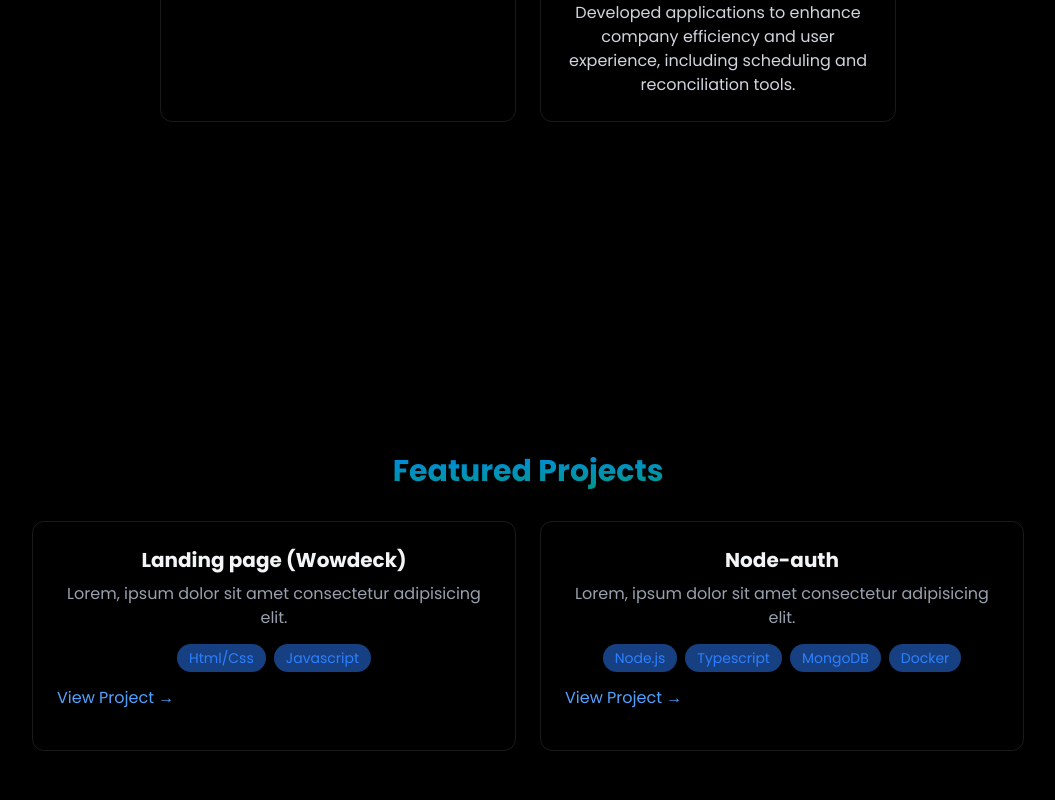
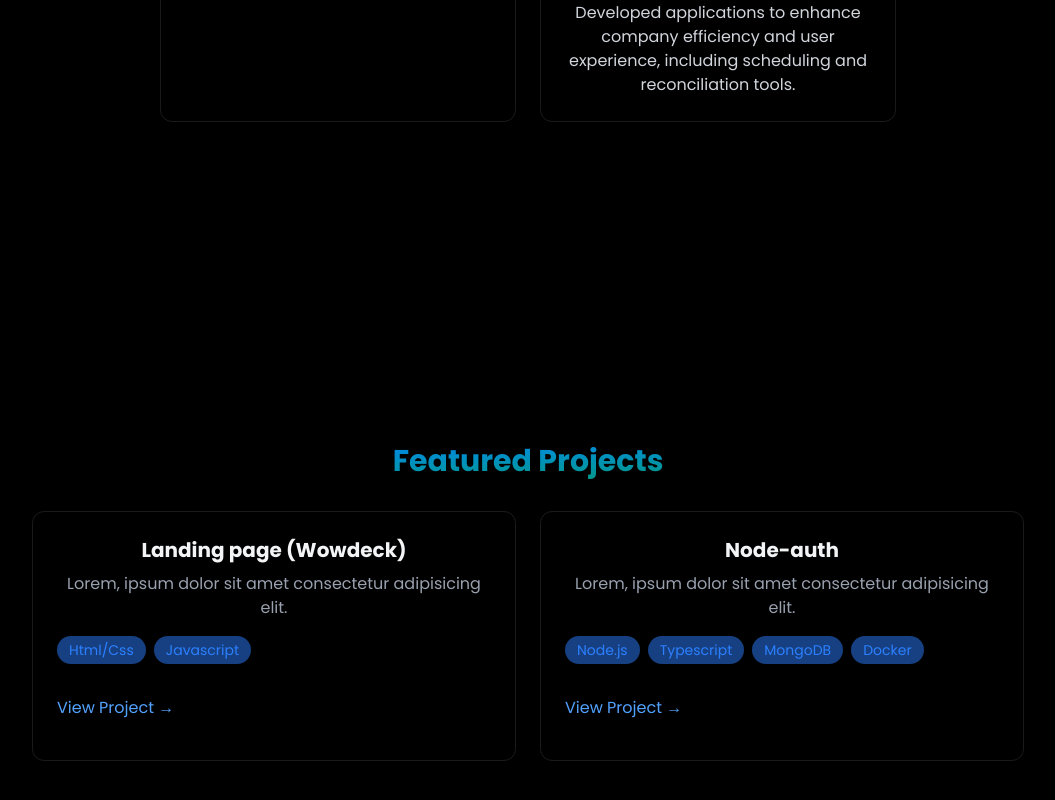
Before and after one commit to miguelFernandez98/Portfolio-MiguelFernandez, a React (Vite) app: page / in a window 1280 px wide. Shown: the part 1558-2358 px from the top of the page, without its empty margins (112-1167 px from the left). Built offline with nearby package versions, Linux system fonts and the light colour scheme.

Commit message:
`Refactor project tech list layout in Projects component`

```diff
--- a/src/components/sections/Projects.jsx
+++ b/src/components/sections/Projects.jsx
@@ -32,7 +32,7 @@
             >
               <h3 className="text-xl font-bold mb-2">{project.title}</h3>
               <p className="text-gray-400 mb-4">{project.description}</p>
-              <div className="space-x-2">
+              <div className="flex flex-wrap gap-2 mb-4">
                 {project.tech.map((tech, key) => (
                   <span
                     key={key}
```
